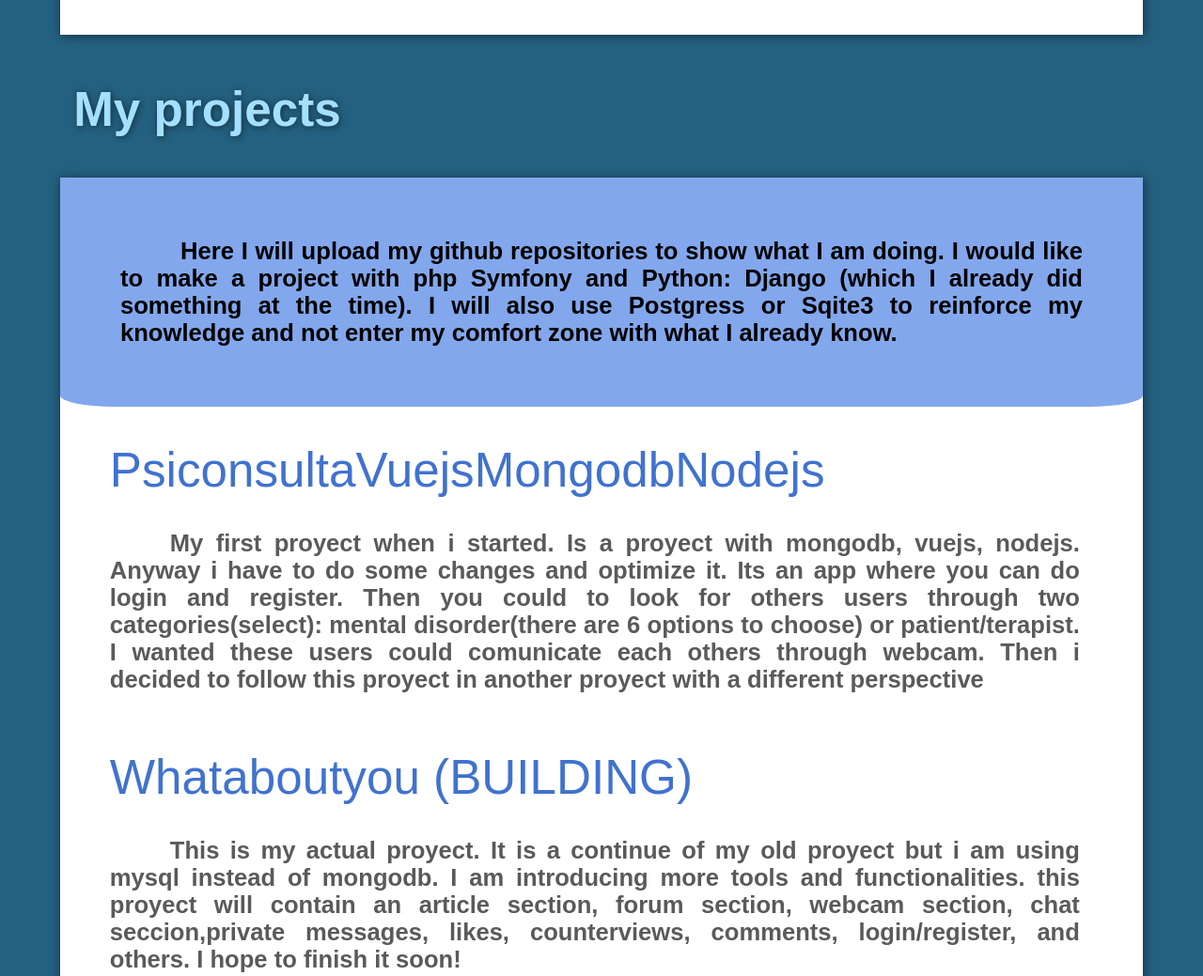
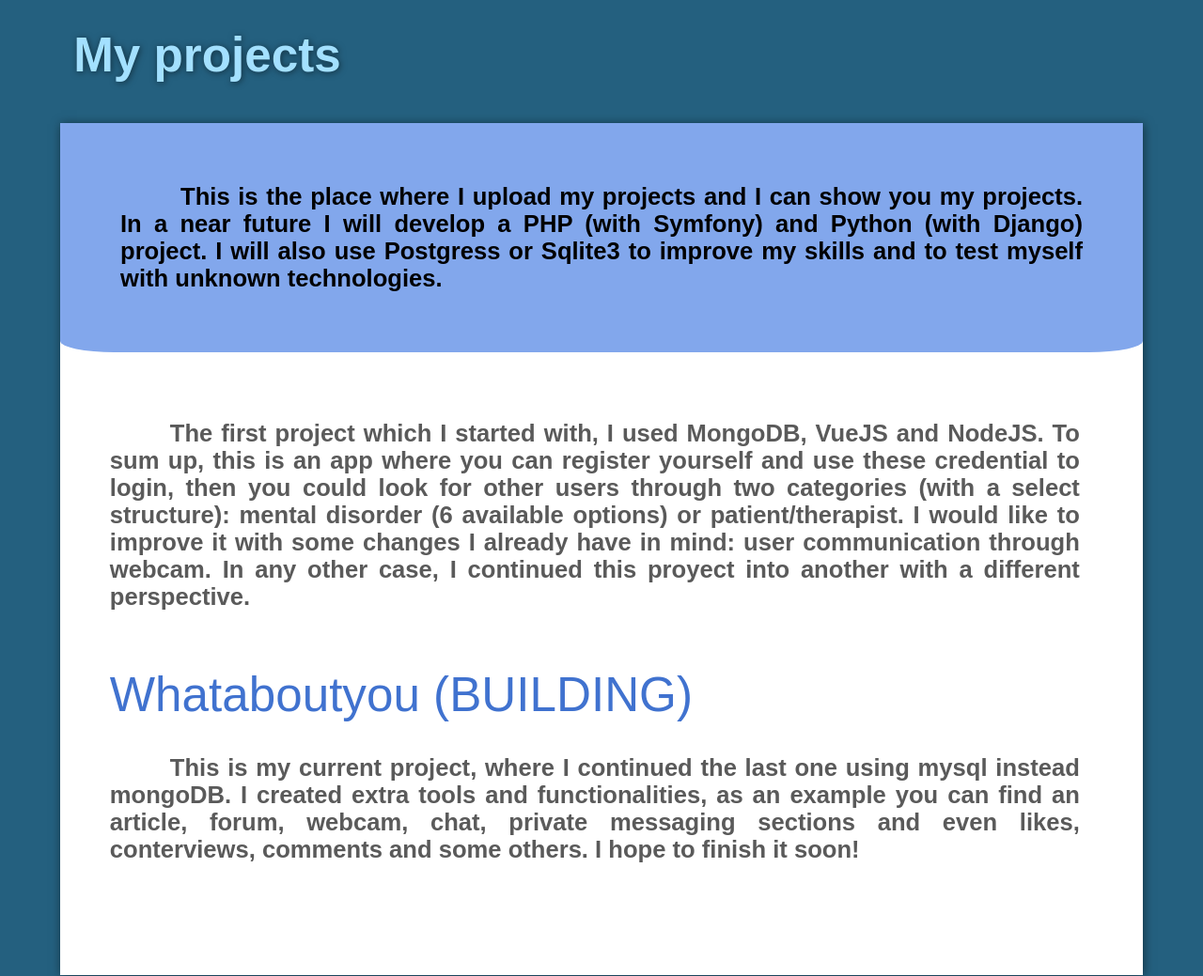
Before and after one commit to ogeindev/ogeindev.github.io, a plain HTML site: page index.html in a window 1280 px wide. Shown: the part 1820-2859 px from the top of the page at 94% size. Drawn offline with Linux system fonts and the light colour scheme.

Commit message:
other commit

```diff
--- a/index.html
+++ b/index.html
@@ -33,12 +33,11 @@
             <h2>&nbsp;Hello! My name is Fernando</h2>
             <div class="contenido" id="profile">
                 <p>
-                    I am a web application design and development technician. since I discovered programming I can't stop learning more about it. Every day the first thing I do is get to work with my own projects. Time flies by when i am programming or learning something
-                    new My other passion is psychology.
-                    <br><br> &nbsp; &nbsp; I am also a psychologist and I have to say that at first the only thing I wanted to study was psychology. I am a person that I like to deepen and understand well what I learn. I think that reflection is something
-                    very important if you want to move forward as a person. So, as I continued studying the career, I began to like many fields of knowledge. And it was in 2019 when I realized that programming more than a good job was great entertainment
-                    for me
-                    <br><br> &nbsp; &nbsp;Thanks you for reading me and I hope you have also found your passion in life and if so, never give up, keep moving forward. <br><br> &nbsp; &nbsp;Greetings!
+                    I am a frontend web designer with backend knowledge and great learning skills. Since I discovered programming use to work in my own projects where I I learn as much I enjoy for a time which flies. On my opinion, my psychology grade helps me quite a lot
+                    to understand and improve my programming skills.
+                    <br><br> &nbsp; &nbsp;I began my career as a psychologist where I deeply understood how human mind is able to think, and the complex process to conflicts solving. Over 2019 I realized that programming was quite similar: problems solutions
+                    from initial parameters and I discovered I enjoy learning from failures and I delighted every success.
+                    <br><br> &nbsp; &nbsp;Thanks you for reading this text and I hope you find out your passion in your life as well as I did. Otherwise, keep moving forward and never give up. <br><br> &nbsp; &nbsp;Greetings!
 
                 </p>
 
@@ -52,19 +51,20 @@
             <h2>&nbsp;My projects</h2>
             <div class="contenido proyect">
                 <p>
-                    Here I will upload my github repositories to show what I am doing. I would like to make a project with php Symfony and Python: Django (which I already did something at the time). I will also use Postgress or Sqite3 to reinforce my knowledge and not enter
-                    my comfort zone with what I already know.
+                    This is the place where I upload my projects and I can show you my projects. In a near future I will develop a PHP (with Symfony) and Python (with Django) project. I will also use Postgress or Sqlite3 to improve my skills and to test myself with unknown
+                    technologies.
                 </p>
                 <ul>
                     <li>
-                        <a href="https://github.com/ogeindev/PsiconsultaVuejsMongodbNodejs">PsiconsultaVuejsMongodbNodejs</a>
-                        <h4>My first proyect when i started. Is a proyect with mongodb, vuejs, nodejs. Anyway i have to do some changes and optimize it. Its an app where you can do login and register. Then you could to look for others users through two categories(select):
-                            mental disorder(there are 6 options to choose) or patient/terapist. I wanted these users could comunicate each others through webcam. Then i decided to follow this proyect in another proyect with a different perspective</h4>
+                        <a href="https://github.com/ogeindev/PsiconsultaVuejsMongodbNodejs">
+                            <h4>The first project which I started with, I used MongoDB, VueJS and NodeJS. To sum up, this is an app where you can register yourself and use these credential to login, then you could look for other users through two categories
+                                (with a select structure): mental disorder (6 available options) or patient/therapist. I would like to improve it with some changes I already have in mind: user communication through webcam. In any other case, I continued
+                                this proyect into another with a different perspective.</h4>
                     </li>
                     <li>
                         <a href="https://github.com/ogeindev/WhatAboutYou">Whataboutyou (BUILDING)</a>
-                        <h4>This is my actual proyect. It is a continue of my old proyect but i am using mysql instead of mongodb. I am introducing more tools and functionalities. this proyect will contain an article section, forum section, webcam section,
-                            chat seccion,private messages, likes, counterviews, comments, login/register, and others. I hope to finish it soon!</h4>
+                        <h4>This is my current project, where I continued the last one using mysql instead mongoDB. I created extra tools and functionalities, as an example you can find an article, forum, webcam, chat, private messaging sections and even
+                            likes, conterviews, comments and some others. I hope to finish it soon!</h4>
                     </li>
                 </ul>
             </div>
@@ -84,7 +84,7 @@
         <div id="contacto">
             <h2>&nbsp;Contact</h2>
             <div class="contenido contcontact">
-                <p>If you want to contact me you only have to send me an email</p>
+                <p>Email me for any issue, I will answer as soon as possible.</p>
                 <div class="h2contact">
                     <h2>Name:</h2>
                     <h1>Fernando</h1>
```
